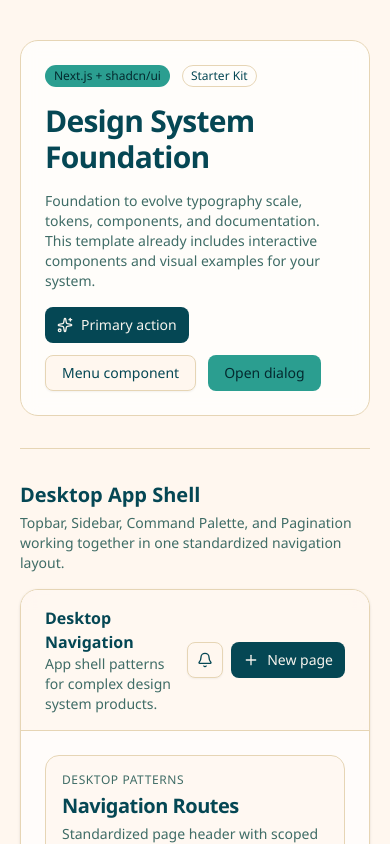
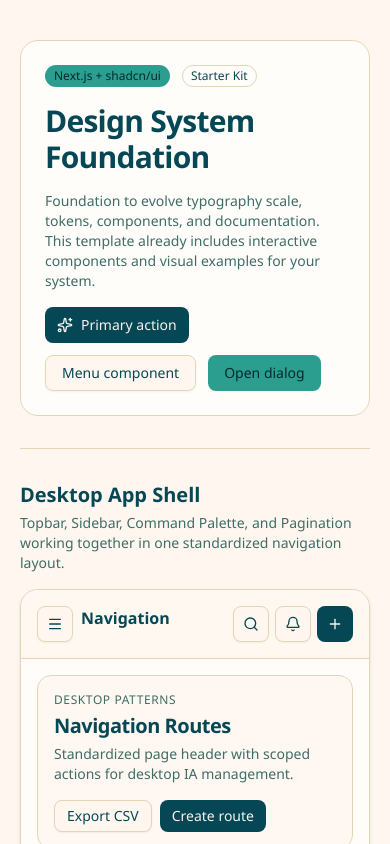
Before and after one commit to gabrielassanuma/design-system-boilerplate, a Next.js app: page / in a window 390 px wide. Shown: the top 844 px of the page. Built offline with nearby package versions, Linux system fonts and the light colour scheme.

Commit message:
feat: add mobile navigation fallback for app shell

```diff
--- a/src/components/navigation/app-shell.tsx
+++ b/src/components/navigation/app-shell.tsx
@@ -12,7 +12,7 @@ export function AppShell({ children }: AppShellProps) {
         <DesktopSidebar />
         <div className="flex min-w-0 flex-col">
           <DesktopTopbar />
-          <div className="flex-1 p-6">{children}</div>
+          <div className="flex-1 p-4 sm:p-6">{children}</div>
         </div>
       </div>
     </div>
--- a/src/components/navigation/desktop-command-palette.tsx
+++ b/src/components/navigation/desktop-command-palette.tsx
@@ -30,7 +30,7 @@ export function DesktopCommandPalette({ open, onOpenChange }: DesktopCommandPale
     <CommandDialog
       open={open}
       onOpenChange={onOpenChange}
-      title="Desktop Navigation"
+      title="Navigation"
       description="Search routes, docs, and component pages"
     >
       <CommandInput placeholder="Search routes and commands..." />
--- a/src/components/navigation/desktop-sidebar.tsx
+++ b/src/components/navigation/desktop-sidebar.tsx
@@ -1,39 +1,8 @@
 import Link from "next/link"
-import {
-  BarChart3Icon,
-  ComponentIcon,
-  FolderKanbanIcon,
-  HomeIcon,
-  LayersIcon,
-  LifeBuoyIcon,
-  SettingsIcon,
-  ShieldCheckIcon,
-} from "lucide-react"
 
+import { primaryNavItems, supportNavItems } from "@/components/navigation/nav-items"
 import { Badge } from "@/components/ui/badge"
 import { cn } from "@/lib/utils"
-
-type NavItem = {
-  href: string
-  label: string
-  icon: React.ComponentType<{ className?: string }>
-  isActive?: boolean
-  badge?: string
-}
-
-const primaryItems: NavItem[] = [
-  { href: "#", label: "Overview", icon: HomeIcon, isActive: true },
-  { href: "#", label: "Components", icon: ComponentIcon, badge: "24" },
-  { href: "#", label: "Tokens", icon: LayersIcon },
-  { href: "#", label: "Templates", icon: FolderKanbanIcon },
-  { href: "#", label: "Analytics", icon: BarChart3Icon },
-]
-
-const supportItems: NavItem[] = [
-  { href: "#", label: "Quality Gates", icon: ShieldCheckIcon },
-  { href: "#", label: "Support", icon: LifeBuoyIcon },
-  { href: "#", label: "Settings", icon: SettingsIcon },
-]
 
 export function DesktopSidebar() {
   return (
@@ -44,8 +13,8 @@ export function DesktopSidebar() {
       </div>
 
       <p className="mb-2 px-2 text-xs uppercase tracking-wider text-muted-foreground">Main</p>
-      <nav className="space-y-1">
-        {primaryItems.map((item) => (
+      <nav className="space-y-1" aria-label="Primary">
+        {primaryNavItems.map((item) => (
           <Link
             key={item.label}
             href={item.href}
@@ -68,8 +37,8 @@ export function DesktopSidebar() {
       <div className="my-4 border-t" />
 
       <p className="mb-2 px-2 text-xs uppercase tracking-wider text-muted-foreground">System</p>
-      <nav className="space-y-1">
-        {supportItems.map((item) => (
+      <nav className="space-y-1" aria-label="System">
+        {supportNavItems.map((item) => (
           <Link
             key={item.label}
             href={item.href}
--- a/src/components/navigation/desktop-topbar.tsx
+++ b/src/components/navigation/desktop-topbar.tsx
@@ -1,13 +1,15 @@
 "use client"
 
 import { useEffect, useState } from "react"
-import { BellIcon, PlusIcon, SearchIcon } from "lucide-react"
+import { BellIcon, MenuIcon, PlusIcon, SearchIcon } from "lucide-react"
 
 import { DesktopCommandPalette } from "@/components/navigation/desktop-command-palette"
+import { MobileSidebar } from "@/components/navigation/mobile-sidebar"
 import { Button } from "@/components/ui/button"
 
 export function DesktopTopbar() {
   const [openCommand, setOpenCommand] = useState(false)
+  const [openMobileSidebar, setOpenMobileSidebar] = useState(false)
 
   useEffect(() => {
     const handleKeydown = (event: KeyboardEvent) => {
@@ -23,14 +25,34 @@ export function DesktopTopbar() {
 
   return (
     <>
-      <header className="flex items-center justify-between gap-4 border-b bg-background/80 px-6 py-4 backdrop-blur">
-        <div className="min-w-0 max-w-2xl">
-          <h2 className="text-base font-semibold">Desktop Navigation</h2>
-          <p className="text-balance text-sm text-muted-foreground">
-            App shell patterns for complex design system products.
-          </p>
+      <header className="flex items-center justify-between gap-3 border-b bg-background/80 px-4 py-4 backdrop-blur sm:gap-4 sm:px-6">
+        <div className="flex min-w-0 max-w-2xl items-start gap-2">
+          <Button
+            variant="outline"
+            size="icon"
+            className="md:hidden"
+            aria-label="Open navigation menu"
+            onClick={() => setOpenMobileSidebar(true)}
+          >
+            <MenuIcon className="size-4" />
+          </Button>
+          <div className="min-w-0">
+            <h2 className="text-base font-semibold">Navigation</h2>
+            <p className="hidden text-balance text-sm text-muted-foreground sm:block">
+              App shell patterns for complex design system products.
+            </p>
+          </div>
         </div>
-        <div className="flex shrink-0 items-center gap-2">
+        <div className="flex shrink-0 items-center gap-1.5 sm:gap-2">
+          <Button
+            variant="outline"
+            size="icon"
+            className="md:hidden"
+            aria-label="Open command palette"
+            onClick={() => setOpenCommand(true)}
+          >
+            <SearchIcon className="size-4" />
+          </Button>
           <Button
             variant="outline"
             className="hidden h-10 w-[34rem] max-w-[50vw] items-center justify-between md:flex"
@@ -47,12 +69,16 @@ export function DesktopTopbar() {
           <Button variant="outline" size="icon" aria-label="Notifications">
             <BellIcon className="size-4" />
           </Button>
-          <Button>
+          <Button className="hidden sm:inline-flex">
             <PlusIcon className="size-4" />
             New page
           </Button>
+          <Button size="icon" className="sm:hidden" aria-label="Create new page">
+            <PlusIcon className="size-4" />
+          </Button>
         </div>
       </header>
+      <MobileSidebar open={openMobileSidebar} onOpenChange={setOpenMobileSidebar} />
       <DesktopCommandPalette open={openCommand} onOpenChange={setOpenCommand} />
     </>
   )
--- /dev/null
+++ b/src/components/navigation/mobile-sidebar.tsx
@@ -0,0 +1,78 @@
+"use client"
+
+import Link from "next/link"
+
+import { primaryNavItems, supportNavItems } from "@/components/navigation/nav-items"
+import { Badge } from "@/components/ui/badge"
+import { Dialog, DialogContent, DialogDescription, DialogHeader, DialogTitle } from "@/components/ui/dialog"
+import { cn } from "@/lib/utils"
+
+type MobileSidebarProps = {
+  open: boolean
+  onOpenChange: (open: boolean) => void
+}
+
+export function MobileSidebar({ open, onOpenChange }: MobileSidebarProps) {
+  return (
+    <Dialog open={open} onOpenChange={onOpenChange}>
+      <DialogContent
+        className="top-0 left-0 h-dvh w-[18rem] max-w-[85vw] translate-x-0 translate-y-0 rounded-none border-r p-0 sm:max-w-[18rem]"
+        showCloseButton
+      >
+        <DialogHeader className="border-b px-4 py-3 text-left">
+          <DialogTitle className="text-base">Navigation</DialogTitle>
+          <DialogDescription>Design System Team workspace</DialogDescription>
+        </DialogHeader>
+
+        <div className="space-y-4 p-4">
+          <div className="rounded-lg border bg-background px-3 py-2">
+            <p className="text-xs uppercase tracking-wider text-muted-foreground">Workspace</p>
+            <p className="mt-1 text-sm font-semibold">Design System Team</p>
+          </div>
+
+          <div>
+            <p className="mb-2 px-2 text-xs uppercase tracking-wider text-muted-foreground">Main</p>
+            <nav className="space-y-1" aria-label="Primary">
+              {primaryNavItems.map((item) => (
+                <Link
+                  key={item.label}
+                  href={item.href}
+                  onClick={() => onOpenChange(false)}
+                  className={cn(
+                    "flex items-center gap-2 rounded-md px-2.5 py-2 text-sm transition-colors",
+                    item.isActive
+                      ? "bg-primary text-primary-foreground"
+                      : "text-muted-foreground hover:bg-muted hover:text-foreground"
+                  )}
+                >
+                  <item.icon className="size-4" />
+                  <span className="flex-1">{item.label}</span>
+                  {item.badge ? (
+                    <Badge variant={item.isActive ? "outline" : "secondary"}>{item.badge}</Badge>
+                  ) : null}
+                </Link>
+              ))}
+            </nav>
+          </div>
+
+          <div className="border-t pt-4">
+            <p className="mb-2 px-2 text-xs uppercase tracking-wider text-muted-foreground">System</p>
+            <nav className="space-y-1" aria-label="System">
+              {supportNavItems.map((item) => (
+                <Link
+                  key={item.label}
+                  href={item.href}
+                  onClick={() => onOpenChange(false)}
+                  className="flex items-center gap-2 rounded-md px-2.5 py-2 text-sm text-muted-foreground transition-colors hover:bg-muted hover:text-foreground"
+                >
+                  <item.icon className="size-4" />
+                  <span>{item.label}</span>
+                </Link>
+              ))}
+            </nav>
+          </div>
+        </div>
+      </DialogContent>
+    </Dialog>
+  )
+}
--- /dev/null
+++ b/src/components/navigation/nav-items.ts
@@ -0,0 +1,33 @@
+import type { LucideIcon } from "lucide-react"
+import {
+  BarChart3Icon,
+  ComponentIcon,
+  FolderKanbanIcon,
+  HomeIcon,
+  LayersIcon,
+  LifeBuoyIcon,
+  SettingsIcon,
+  ShieldCheckIcon,
+} from "lucide-react"
+
+export type NavItem = {
+  href: string
+  label: string
+  icon: LucideIcon
+  isActive?: boolean
+  badge?: string
+}
+
+export const primaryNavItems: NavItem[] = [
+  { href: "#", label: "Overview", icon: HomeIcon, isActive: true },
+  { href: "#", label: "Components", icon: ComponentIcon, badge: "24" },
+  { href: "#", label: "Tokens", icon: LayersIcon },
+  { href: "#", label: "Templates", icon: FolderKanbanIcon },
+  { href: "#", label: "Analytics", icon: BarChart3Icon },
+]
+
+export const supportNavItems: NavItem[] = [
+  { href: "#", label: "Quality Gates", icon: ShieldCheckIcon },
+  { href: "#", label: "Support", icon: LifeBuoyIcon },
+  { href: "#", label: "Settings", icon: SettingsIcon },
+]
```
